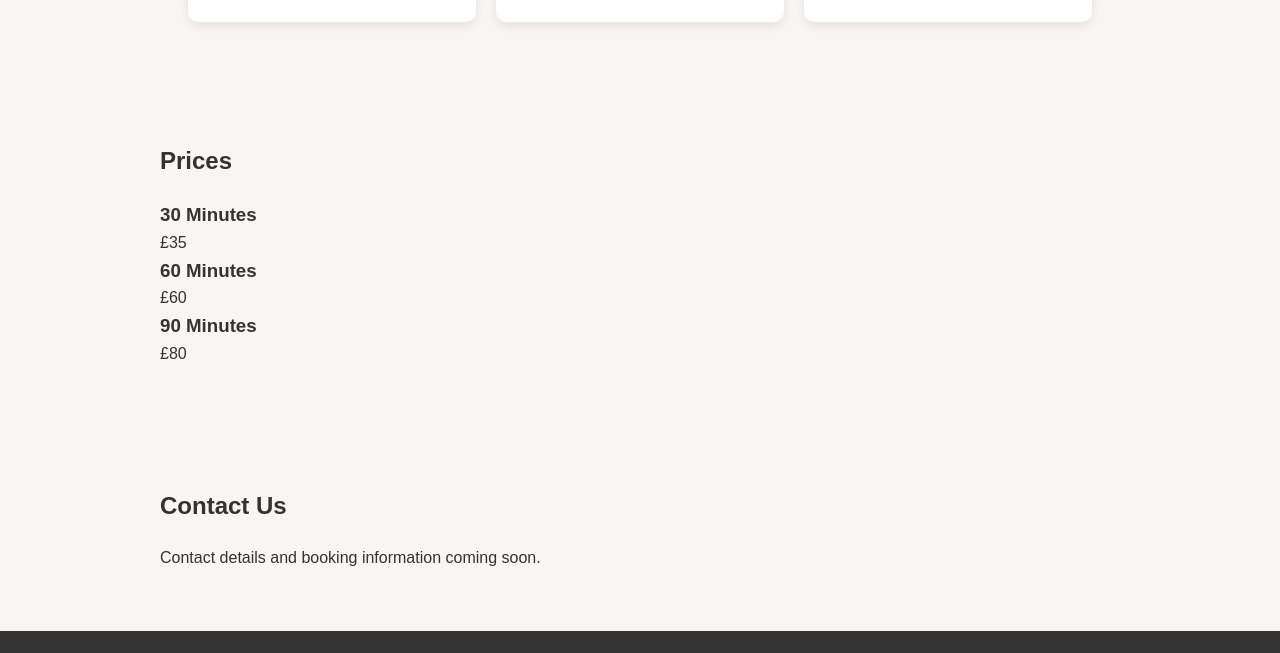
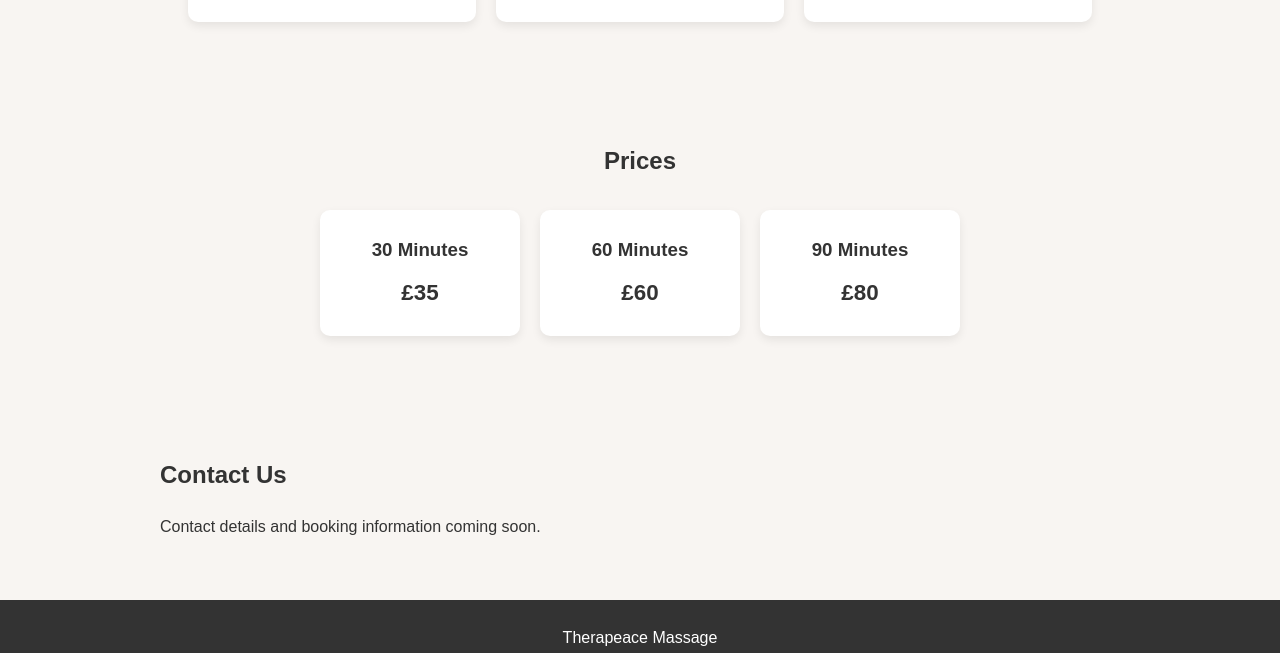
Before and after one commit to andaofelia/therapeace-massage-website, a plain HTML site: page index.html in a window 1280 px wide. Shown: the part 1057-1710 px from the top of the page. Drawn offline with Linux system fonts and the light colour scheme.

Commit message:
price list added

```diff
--- a/style.css
+++ b/style.css
@@ -105,7 +105,15 @@ footer {
 .service-card p {
     line-height: 1.6;
 }
-@media (max-width: 768px) {
+@media (max-width: 768px).price-list {
+    flex-direction: column;
+    align-items: center;
+}
+
+.price-item {
+    width: 100%;
+    max-width: 400px;
+} {
 
     nav a {
         display: block;
@@ -134,3 +142,30 @@ footer {
         padding: 40px 20px;
     }
 }
+#prices {
+    text-align: center;
+}
+
+.price-list {
+    display: flex;
+    justify-content: center;
+    gap: 20px;
+    margin-top: 30px;
+}
+
+.price-item {
+    background-color: white;
+    padding: 25px;
+    border-radius: 10px;
+    width: 200px;
+    box-shadow: 0 4px 10px rgba(0, 0, 0, 0.08);
+}
+
+.price-item h3 {
+    margin-bottom: 10px;
+}
+
+.price-item p {
+    font-size: 1.4rem;
+    font-weight: bold;
+}
```
